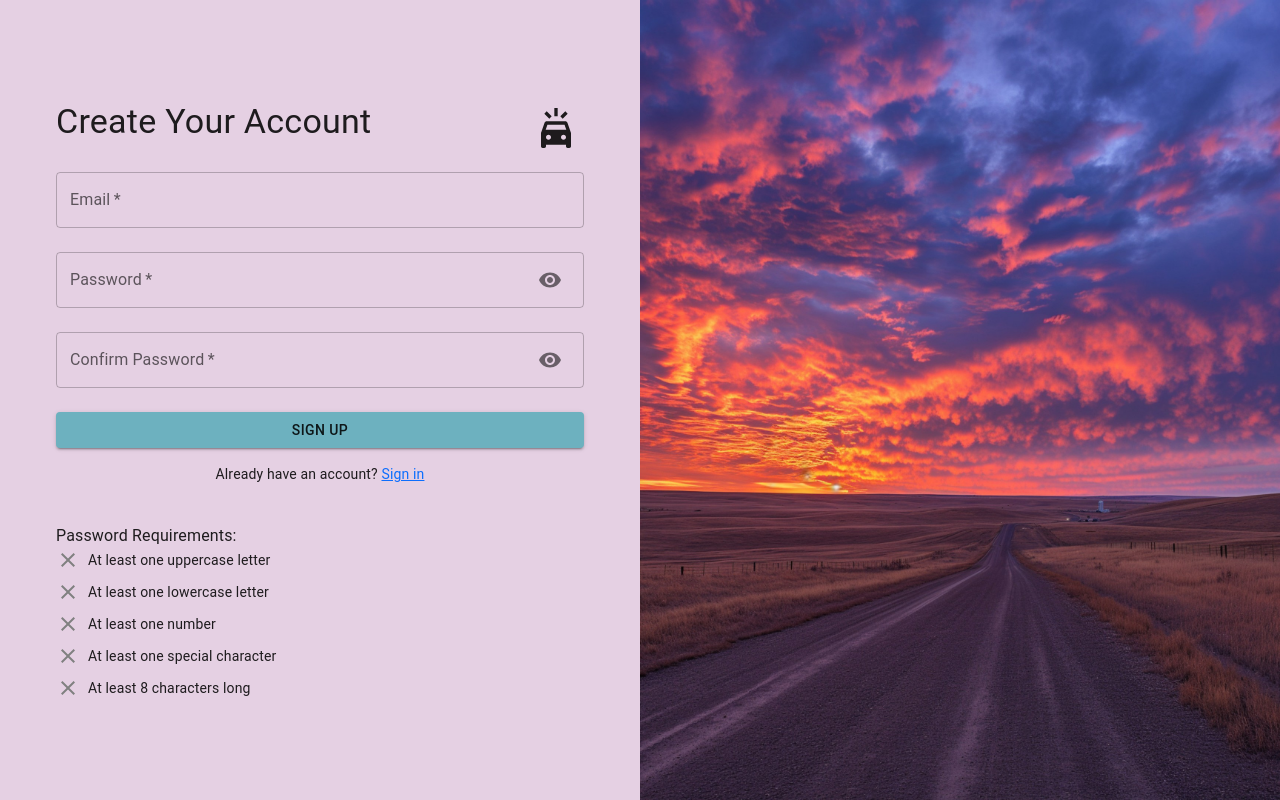
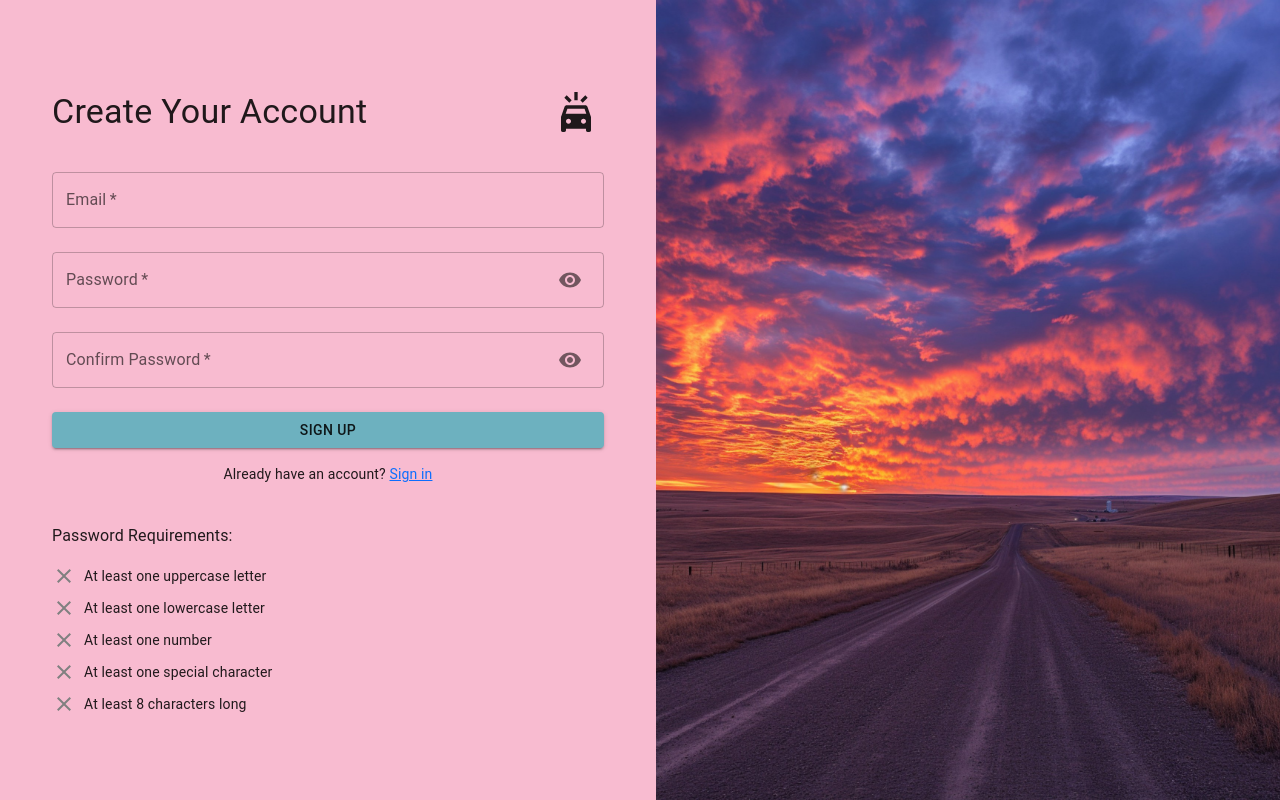
Before and after one commit to elischiffler/RoadtripsAreFun, a React (Vite) app in the folder frontend/: page /signup in a window 1280 px wide. Built offline with nearby package versions, Linux system fonts and the light colour scheme; no server answers.

Commit message:
Created authpage.css

```diff
--- a/frontend/src/App.jsx
+++ b/frontend/src/App.jsx
@@ -3,12 +3,6 @@ import "./App.css";
 import { Routes } from "./Routes";
 
 function App() {
-  const isAuthenticated = () => {
-    //For use later to change screen if user is logged in
-    const accessToken = sessionStorage.getItem("accessToken");
-    return !!accessToken;
-  };
-
   return (
     <div>
       <Routes />
--- a/frontend/src/Router.jsx
+++ b/frontend/src/Router.jsx
@@ -1,11 +1,11 @@
 import { createBrowserRouter } from "react-router-dom";
 import HomePage from "./pages/HomePage/HomePage";
 import ItineraryPage from "./pages/ItineraryPage/ItineraryPage";
-import LoginPage from "./pages/LoginPage";
+import LoginPage from "./pages/AuthPages/LoginPage";
 import ChatPage from "./pages/ChatPage/ChatPage";
 import MapPage from "./pages/MapPage/MapPage";
 import SettingsPage from "./pages/SettingsPage";
-import SignUpPage from "./pages/SignUpPage";
+import SignUpPage from "./pages/AuthPages/SignUpPage";
 import NotFoundPage from "./pages/NotFoundPage";
 
 const router = createBrowserRouter([
--- /dev/null
+++ b/frontend/src/pages/AuthPages/AuthPage.css
@@ -0,0 +1,61 @@
+/* AuthPage.css */
+
+.auth-container {
+  display: flex;
+  height: 100vh; /* Full viewport height */
+}
+
+.form-container {
+  flex: 1;
+  display: flex;
+  flex-direction: column;
+  justify-content: center;
+  padding: 16px;
+  background-color: var(--pink-main); /* Use your main color here */
+}
+
+.form-header {
+  display: flex;
+  align-items: center;
+  justify-content: space-between;
+  margin-bottom: 16px;
+}
+
+.form-header .MuiTypography-h4 {
+  margin: 0; /* Remove default margin for better alignment */
+}
+
+.form-header .logo-button {
+  display: flex;
+  align-items: center;
+}
+
+.password-requirements {
+  display: flex;
+  flex-direction: column;
+  gap: 8px;
+  margin-top: 16px;
+}
+
+.requirement {
+  display: flex;
+  align-items: center;
+  gap: 8px;
+}
+
+/* Banner styling */
+.banner {
+  flex: 1; /* Occupies the remaining space */
+  background-image: url("../../assets/LoginBanner.jpg"); /* Update the image path if necessary */
+  background-size: cover;
+  background-position: center;
+  height: 100vh; /* Full viewport height */
+  background-repeat: no-repeat; /* Ensure the image doesn't repeat */
+}
+
+/* Styles for Typography components */
+.form-container .link-text {
+  margin-top: 16px; /* Adjust margin for spacing */
+  text-align: center; /* Center align the text */
+  font-size: 0.875rem; /* Adjust font size if needed */
+}
--- a/frontend/src/pages/LoginPage.jsx
+++ b/frontend/src/pages/AuthPages/LoginPage.jsx
@@ -11,33 +11,29 @@ import {
   ThemeProvider,
 } from "@mui/material";
 import { Link, useNavigate } from "react-router-dom";
-import customTheme from "../components/Theme";
+import customTheme from "../../components/Theme";
 import VisibilityIcon from "@mui/icons-material/Visibility";
 import VisibilityOffIcon from "@mui/icons-material/VisibilityOff";
-import LogoButton from "../components/LogoButton";
-import SignupBannerBgImg from "../assets/LoginBanner.jpg";
-import { signIn } from "../services/authService"; // Adjust the import path
+import LogoButton from "../../components/LogoButton";
+import { signIn } from "../../services/authService";
+import "./AuthPage.css"; // Import the updated CSS
 
 const LoginPage = () => {
-  // State variables for form input and error handling
   const [username, setUsername] = useState("");
   const [password, setPassword] = useState("");
   const [showPassword, setShowPassword] = useState(false);
   const [error, setError] = useState("");
   const navigate = useNavigate();
 
-  // Toggle password visibility
   const handleTogglePasswordVisibility = () => {
     setShowPassword(!showPassword);
   };
 
-  // Handle form submission
   const handleSubmit = async (event) => {
     event.preventDefault();
     try {
       const authResult = await signIn(username, password);
       if (authResult) {
-        // Redirect to the home page after successful login
         navigate("/");
       }
     } catch (error) {
@@ -51,38 +47,17 @@ const LoginPage = () => {
   return (
     <ThemeProvider theme={customTheme}>
       <CssBaseline />
-      <Box
-        sx={{
-          display: "flex",
-          height: "100vh",
-        }}
-      >
+      <Box className="page-container">
         {/* Form Container */}
-        <Box
-          sx={{
-            flex: "1",
-            display: "flex",
-            flexDirection: "column",
-            justifyContent: "center",
-            padding: 4,
-            bgcolor: "pink.main",
-          }}
-        >
+        <Box className="form-container">
           <Container maxWidth="sm">
-            <Box
-              sx={{
-                display: "flex",
-                alignItems: "center",
-                justifyContent: "space-between",
-              }}
-            >
+            <Box className="form-header">
               <Typography variant="h4" gutterBottom>
                 Log In
               </Typography>
               <LogoButton />
             </Box>
             <form onSubmit={handleSubmit}>
-              {/* Username or Email input */}
               <TextField
                 label="Username or Email"
                 variant="outlined"
@@ -91,8 +66,8 @@ const LoginPage = () => {
                 required
                 value={username}
                 onChange={(e) => setUsername(e.target.value)}
+                className="text-field"
               />
-              {/* Password input */}
               <TextField
                 label="Password"
                 type={showPassword ? "text" : "password"}
@@ -115,26 +90,29 @@ const LoginPage = () => {
                     </InputAdornment>
                   ),
                 }}
+                className="text-field"
               />
-              {/* Display error message if any */}
               {error && (
-                <Typography color="error" variant="body2">
+                <Typography
+                  color="error"
+                  variant="body2"
+                  className="error-message"
+                >
                   {error}
                 </Typography>
               )}
-              {/* Submit button */}
               <Button
                 type="submit"
                 variant="contained"
                 color="secondary"
                 fullWidth
                 sx={{ mt: 2 }}
+                className="submit-button"
               >
                 Log In
               </Button>
             </form>
-            {/* Link to sign-up page */}
-            <Typography variant="body2" align="center" sx={{ mt: 2 }}>
+            <Typography variant="body2" align="center" className="link-text">
               Don't have an account?{" "}
               <Link to="/signup" style={{ textDecoration: "underline" }}>
                 Sign up
@@ -142,16 +120,8 @@ const LoginPage = () => {
             </Typography>
           </Container>
         </Box>
-
         {/* Banner Image */}
-        <Box
-          sx={{
-            flex: "0 0 50%",
-            backgroundImage: `url(${SignupBannerBgImg})`,
-            backgroundSize: "cover",
-            backgroundPosition: "center",
-          }}
-        />
+        <Box className="banner" />
       </Box>
     </ThemeProvider>
   );
--- a/frontend/src/pages/SignUpPage.jsx
+++ b/frontend/src/pages/AuthPages/SignUpPage.jsx
@@ -11,17 +11,16 @@ import {
   ThemeProvider,
 } from "@mui/material";
 import { Link, useNavigate } from "react-router-dom";
-import customTheme from "../components/Theme";
+import customTheme from "../../components/Theme";
 import VisibilityIcon from "@mui/icons-material/Visibility";
 import VisibilityOffIcon from "@mui/icons-material/VisibilityOff";
 import CheckIcon from "@mui/icons-material/Check";
 import CloseIcon from "@mui/icons-material/Close";
-import LogoButton from "../components/LogoButton";
-import SignupBannerBgImg from "../assets/LoginBanner.jpg";
-import { signUp, confirmSignUp } from "../services/authService";
+import LogoButton from "../../components/LogoButton";
+import { signUp, confirmSignUp } from "../../services/authService";
+import "./AuthPage.css";
 
 const SignUpPage = () => {
-  // State variables to manage form input and validation states
   const [email, setEmail] = useState("");
   const [password, setPassword] = useState("");
   const [confirmPassword, setConfirmPassword] = useState("");
@@ -30,34 +29,29 @@ const SignUpPage = () => {
   const [confirmationCode, setConfirmationCode] = useState("");
   const [isConfirmed, setIsConfirmed] = useState(false);
   const [isSubmitting, setIsSubmitting] = useState(false);
-  const [username, setUsername] = useState(""); // Add state for username
+  const [username, setUsername] = useState("");
 
   const navigate = useNavigate();
 
-  // Toggle password visibility
   const handleTogglePasswordVisibility = () => {
     setShowPassword(!showPassword);
   };
 
-  // Toggle confirm password visibility
   const handleToggleConfirmPasswordVisibility = () => {
     setShowConfirmPassword(!showConfirmPassword);
   };
 
-  // Password validation logic
   const hasUpperCase = /[A-Z]/.test(password);
   const hasLowerCase = /[a-z]/.test(password);
   const hasNumber = /[0-9]/.test(password);
   const hasSpecialChar = /[!@#$%^&*()_+{}\[\]:;"'<>,.?~`-]/.test(password);
   const isLengthValid = password.length >= 8;
 
-  // Handle form submission
   const handleSubmit = async (event) => {
     event.preventDefault();
     setIsSubmitting(true);
 
     if (!isConfirmed) {
-      // If the user is not confirmed, perform sign-up
       if (password !== confirmPassword) {
         alert("Passwords do not match!");
         setIsSubmitting(false);
@@ -65,22 +59,18 @@ const SignUpPage = () => {
       }
       try {
         const response = await signUp(email, password);
-        console.log("Sign up success: ", response);
         alert("Please check your email for the confirmation code.");
-        setUsername(response.Username); // Use Username from signUp response
+        setUsername(response.Username);
         setIsConfirmed(true);
       } catch (error) {
-        console.error("Error signing up: ", error);
         alert("Error signing up. Please try again.");
       }
     } else {
-      // If the user is confirmed, perform confirmation
       try {
-        await confirmSignUp(username, confirmationCode); // Use stored username
+        await confirmSignUp(username, confirmationCode);
         alert("Account confirmed successfully!");
         navigate("/login");
       } catch (error) {
-        console.error("Error confirming sign up: ", error);
         alert("Error confirming sign up. Please try again.");
       }
     }
@@ -91,38 +81,16 @@ const SignUpPage = () => {
   return (
     <ThemeProvider theme={customTheme}>
       <CssBaseline />
-      <Box
-        sx={{
-          display: "flex",
-          height: "100vh",
-        }}
-      >
-        {/* Left section with form */}
-        <Box
-          sx={{
-            flex: "1",
-            display: "flex",
-            flexDirection: "column",
-            justifyContent: "center",
-            padding: 4,
-            bgcolor: "pink.main",
-          }}
-        >
+      <Box className="auth-container">
+        <Box className="form-container">
           <Container maxWidth="sm">
-            <Box
-              sx={{
-                display: "flex",
-                alignItems: "center",
-                justifyContent: "space-between",
-              }}
-            >
+            <Box className="form-header">
               <Typography variant="h4" gutterBottom>
                 {isConfirmed ? "Confirm Your Account" : "Create Your Account"}
               </Typography>
               <LogoButton />
             </Box>
             <form onSubmit={handleSubmit}>
-              {/* Email input */}
               <TextField
                 label="Email"
                 type="email"
@@ -133,7 +101,6 @@ const SignUpPage = () => {
                 value={email}
                 onChange={(e) => setEmail(e.target.value)}
               />
-              {/* Password input */}
               <TextField
                 label="Password"
                 type={showPassword ? "text" : "password"}
@@ -157,7 +124,6 @@ const SignUpPage = () => {
                   ),
                 }}
               />
-              {/* Confirm password input */}
               <TextField
                 label="Confirm Password"
                 type={showConfirmPassword ? "text" : "password"}
@@ -184,7 +150,6 @@ const SignUpPage = () => {
                 }}
               />
               {isConfirmed ? (
-                // Confirmation code input for account confirmation
                 <>
                   <TextField
                     label="Confirmation Code"
@@ -207,7 +172,6 @@ const SignUpPage = () => {
                   </Button>
                 </>
               ) : (
-                // Sign-up button
                 <Button
                   type="submit"
                   variant="contained"
@@ -220,29 +184,17 @@ const SignUpPage = () => {
                 </Button>
               )}
             </form>
-            <Typography variant="body2" align="center" sx={{ mt: 2 }}>
+            <Typography variant="body2" align="center" className="link-text">
               Already have an account?{" "}
               <Link to="/login" style={{ textDecoration: "underline" }}>
                 Sign in
               </Link>
             </Typography>
-            {/* Password requirements */}
+
             <Box sx={{ mt: 5 }}>
               <Typography variant="body1">Password Requirements:</Typography>
-              <Box
-                sx={{
-                  display: "flex",
-                  flexDirection: "column",
-                  gap: 1,
-                }}
-              >
-                <Box
-                  sx={{
-                    display: "flex",
-                    alignItems: "center",
-                    gap: 1,
-                  }}
-                >
+              <Box className="password-requirements">
+                <Box className="requirement">
                   {hasUpperCase ? (
                     <CheckIcon sx={{ color: "green" }} />
                   ) : (
@@ -252,13 +204,7 @@ const SignUpPage = () => {
                     At least one uppercase letter
                   </Typography>
                 </Box>
-                <Box
-                  sx={{
-                    display: "flex",
-                    alignItems: "center",
-                    gap: 1,
-                  }}
-                >
+                <Box className="requirement">
                   {hasLowerCase ? (
                     <CheckIcon sx={{ color: "green" }} />
                   ) : (
@@ -268,13 +214,7 @@ const SignUpPage = () => {
                     At least one lowercase letter
                   </Typography>
                 </Box>
-                <Box
-                  sx={{
-                    display: "flex",
-                    alignItems: "center",
-                    gap: 1,
-                  }}
-                >
+                <Box className="requirement">
                   {hasNumber ? (
                     <CheckIcon sx={{ color: "green" }} />
                   ) : (
@@ -282,13 +222,7 @@ const SignUpPage = () => {
                   )}
                   <Typography variant="body2">At least one number</Typography>
                 </Box>
-                <Box
-                  sx={{
-                    display: "flex",
-                    alignItems: "center",
-                    gap: 1,
-                  }}
-                >
+                <Box className="requirement">
                   {hasSpecialChar ? (
                     <CheckIcon sx={{ color: "green" }} />
                   ) : (
@@ -298,13 +232,7 @@ const SignUpPage = () => {
                     At least one special character
                   </Typography>
                 </Box>
-                <Box
-                  sx={{
-                    display: "flex",
-                    alignItems: "center",
-                    gap: 1,
-                  }}
-                >
+                <Box className="requirement">
                   {isLengthValid ? (
                     <CheckIcon sx={{ color: "green" }} />
                   ) : (
@@ -318,16 +246,7 @@ const SignUpPage = () => {
             </Box>
           </Container>
         </Box>
-
-        {/* Right section with background image */}
-        <Box
-          sx={{
-            flex: "0 0 50%",
-            backgroundImage: `url(${SignupBannerBgImg})`,
-            backgroundSize: "cover",
-            backgroundPosition: "center",
-          }}
-        />
+        <Box className="banner" />
       </Box>
     </ThemeProvider>
   );
--- a/frontend/src/pages/ChatPage/ChatPage.css
+++ b/frontend/src/pages/ChatPage/ChatPage.css
@@ -2,7 +2,7 @@
 
 
 
-.chat-container {
+.page-container {
   display: flex;
   height: 100vh;
   overflow: hidden;
--- a/frontend/src/pages/ChatPage/ChatPage.jsx
+++ b/frontend/src/pages/ChatPage/ChatPage.jsx
@@ -72,7 +72,7 @@ const ChatPage = () => {
     <ThemeProvider theme={customTheme}>
       <CssBaseline />
       <Box
-        className="chat-container"
+        className="page-container"
         sx={{
           "--pink-main": customTheme.palette.pink.main,
           "--purple-main": customTheme.palette.purple.main,
```
